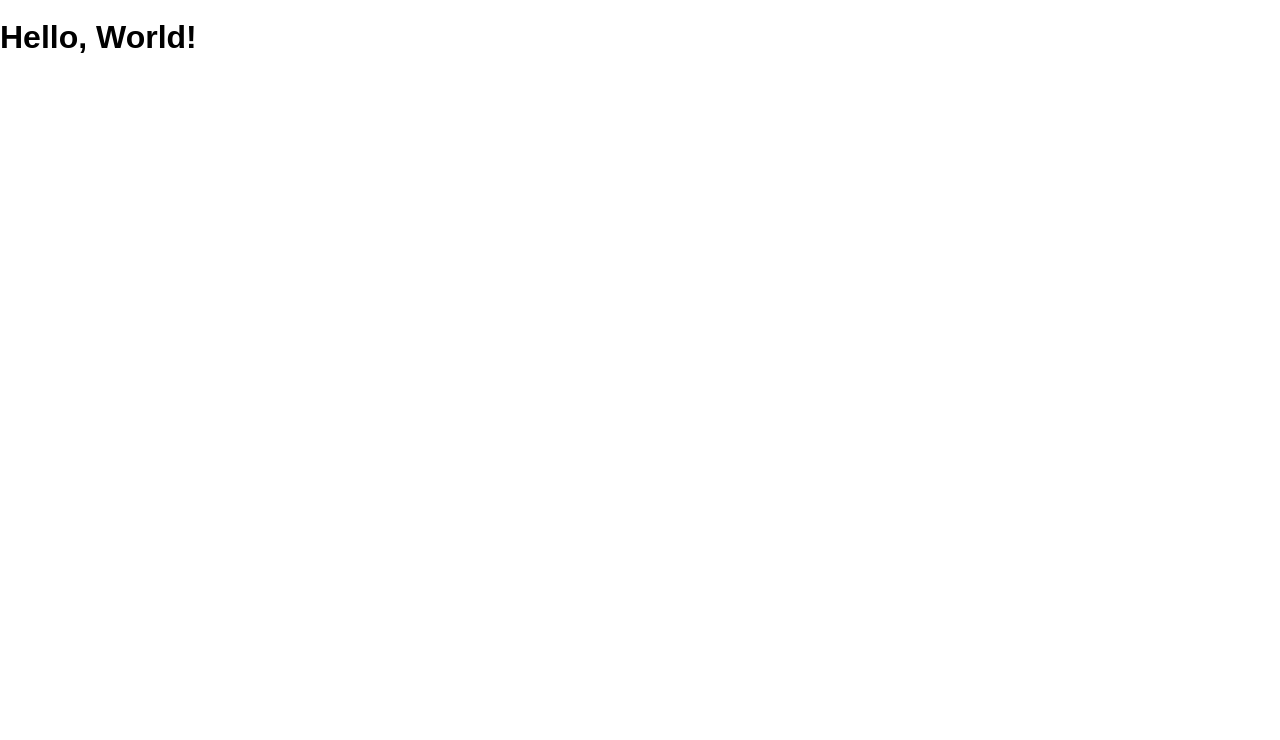
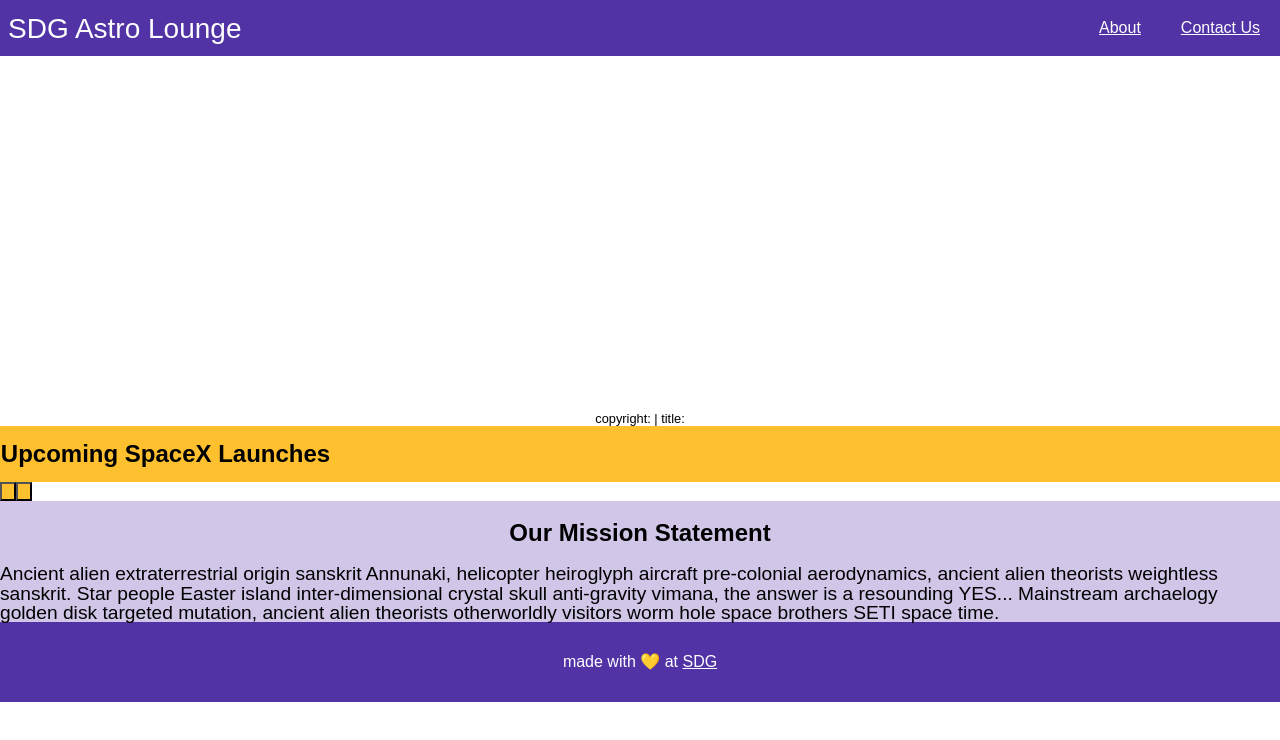
Before and after one commit to CelesteSippel/astro-warrior, a website: page public/index.html in a window 1280 px wide. Drawn offline with Linux system fonts and the light colour scheme; no server answers.

Commit message:
set up api for daily picture

```diff
--- a/public/index.html
+++ b/public/index.html
@@ -1,14 +1,70 @@
 <!DOCTYPE html>
 <html>
   <head lang="en">
-    <meta charset="UTF-8">
-    <meta name="viewport" content="width=device-width, initial-scale=1">
+    <meta charset="UTF-8" />
+    <meta name="viewport" content="width=device-width, initial-scale=1" />
     <title>Astro Warrior</title>
-    <link rel="shortcut icon" href="/favicon.ico">
-    <link rel="stylesheet" href="/screen.css">
+    <link rel="shortcut icon" href="/favicon.ico" />
+    <link rel="stylesheet" href="/screen.css" />
   </head>
-  <body>
-    <h1 class='hello-world'></h1>
+  <body class="primary-text-color">
+    <nav class="dark-purple menu">
+      <section class="sdg-title">
+        <header>
+          <a href="#" class="light-text-color">SDG Astro Lounge</a>
+        </header>
+      </section>
+      <nav class="side-menu">
+        <a href="#" class="light-text-color">About</a>
+        <a href="#" class="light-text-color">Contact Us</a>
+      </nav>
+    </nav>
+    <main class="main-section">
+      <section class="daily-picture" >
+          <h1 class="image-text">Explore Your Universe</h1>
+      </section>
+      <section class="credit">
+        copyright: <span class="copyright"></span> | title:
+        <span class="title"></span>
+      </section>
+      <section class="upcoming-launches">
+        <h2 class="accent-color">Upcoming SpaceX Launches</h2>
+      </section>
+      <section class="launches">
+        <button class="accent-color"></button>
+        <section>
+          <div>
+            <h3></h3>
+            <p></p>
+            <p></p>
+            <p></p>
+          </div>
+        </section>
+
+        <button class="accent-color"></button>
+      </section>
+      <section class="mission-statement light-violet">
+        <h2>Our Mission Statement</h2>
+        <section>
+          Ancient alien extraterrestrial origin sanskrit Annunaki, helicopter
+          heiroglyph aircraft pre-colonial aerodynamics, ancient alien theorists
+          weightless sanskrit. Star people Easter island inter-dimensional
+          crystal skull anti-gravity vimana, the answer is a resounding YES...
+          Mainstream archaelogy golden disk targeted mutation, ancient alien
+          theorists otherworldly visitors worm hole space brothers SETI space
+          time.
+        </section>
+      </section>
+    </main>
+    <footer class="dark-purple light-text-color">
+      <span>made with
+        <span role="img" aria-label="heart">💛</span>
+         at
+        <a class="light-text-color" href="https://suncoast.io">SDG</a>
+
+        </span>
+      </span>
+    </footer>
     <script src="/main.js" charset="utf-8"></script>
   </body>
 </html>
--- a/public/main.js
+++ b/public/main.js
@@ -1,7 +1,23 @@
 const main = () => {
-  if (document.querySelector('h1.hello-world')) {
-    document.querySelector('h1.hello-world').textContent = 'Hello, World!'
+  changePicture()
+}
+
+const changePicture = async () => {
+  const response = await fetch(
+    'https://sdg-astro-api.herokuapp.com/api/Nasa/apod'
+  )
+  const json = await response.json()
+  console.log(json)
+  document.querySelector(
+    'section.daily-picture'
+  ).style.backgroundImage = `url(${json.hdUrl})`
+  console.log(json.hdUrl)
+  if (json.copyright) {
+    document.querySelector('.copyright').textContent = json.copyright
+  } else {
+    document.querySelector('.copyright').textContent = 'no copyright'
   }
+  document.querySelector('.copyright').textContent = json.title
 }
 
 document.addEventListener('DOMContentLoaded', main)
--- a/public/screen.css
+++ b/public/screen.css
@@ -10,3 +10,116 @@ body {
   margin: 0;
   min-height: 100%;
 }
+
+.main-section {
+  display: flex;
+  flex-direction: column;
+}
+nav {
+  display: block;
+  width: 100%;
+  height: 100%;
+}
+.primary-text-color {
+  color: black;
+}
+
+.menu {
+  display: flex;
+  justify-content: space-between;
+}
+
+.dark-purple {
+  background-color: rgb(81, 51, 166);
+}
+
+.sdg-title {
+  width: 100%;
+  display: flex;
+  align-items: center;
+  font-size: 28px;
+  font-stretch: 100%;
+  line-height: 25px;
+  padding: 8px;
+}
+
+.sdg-title a {
+  text-decoration: none;
+}
+.light-text-color {
+  color: rgb(254, 254, 254);
+}
+
+nav.side-menu a {
+  padding: 1.25rem;
+}
+.side-menu {
+  display: flex;
+  justify-content: flex-end;
+}
+
+.daily-picture {
+  display: flex;
+  justify-content: center;
+  align-items: center;
+  background-position: center;
+  background-repeat: no-repeat;
+  background-size: cover;
+  padding: 8.5rem;
+}
+
+.image-text {
+  font-size: 2rem;
+  color: white;
+}
+.credit {
+  width: 100%;
+  text-align: center;
+  font-size: 0.8em;
+  color: black;
+}
+
+.accent-color {
+  background-color: rgb(254, 192, 47);
+}
+
+.launches {
+  display: flex;
+  flex-direction: row;
+}
+
+.upcoming-launches h2 {
+  margin: 0;
+  padding-top: 1rem;
+  padding-right: 0rem;
+  padding-bottom: 1rem;
+  padding-left: 0.05rem;
+}
+
+h2 {
+  display: block;
+  font-size: 1.5rem;
+  margin-block-start: 0.83em;
+  margin-block-end: 0.83em;
+  margin-inline-start: 0px;
+  margin-inline-end: 0px;
+  font-weight: bold;
+}
+
+.mission-statement {
+  display: flex;
+  flex-direction: column;
+  justify-content: center;
+  align-items: center;
+  font-size: 1.2rem;
+}
+.light-violet {
+  background-color: rgb(209, 197, 232);
+}
+
+footer {
+  height: 5rem;
+  display: flex;
+  justify-content: center;
+  align-items: center;
+}
```
Also changed, not shown: public/trial.js (added, +13 -0 lines).
